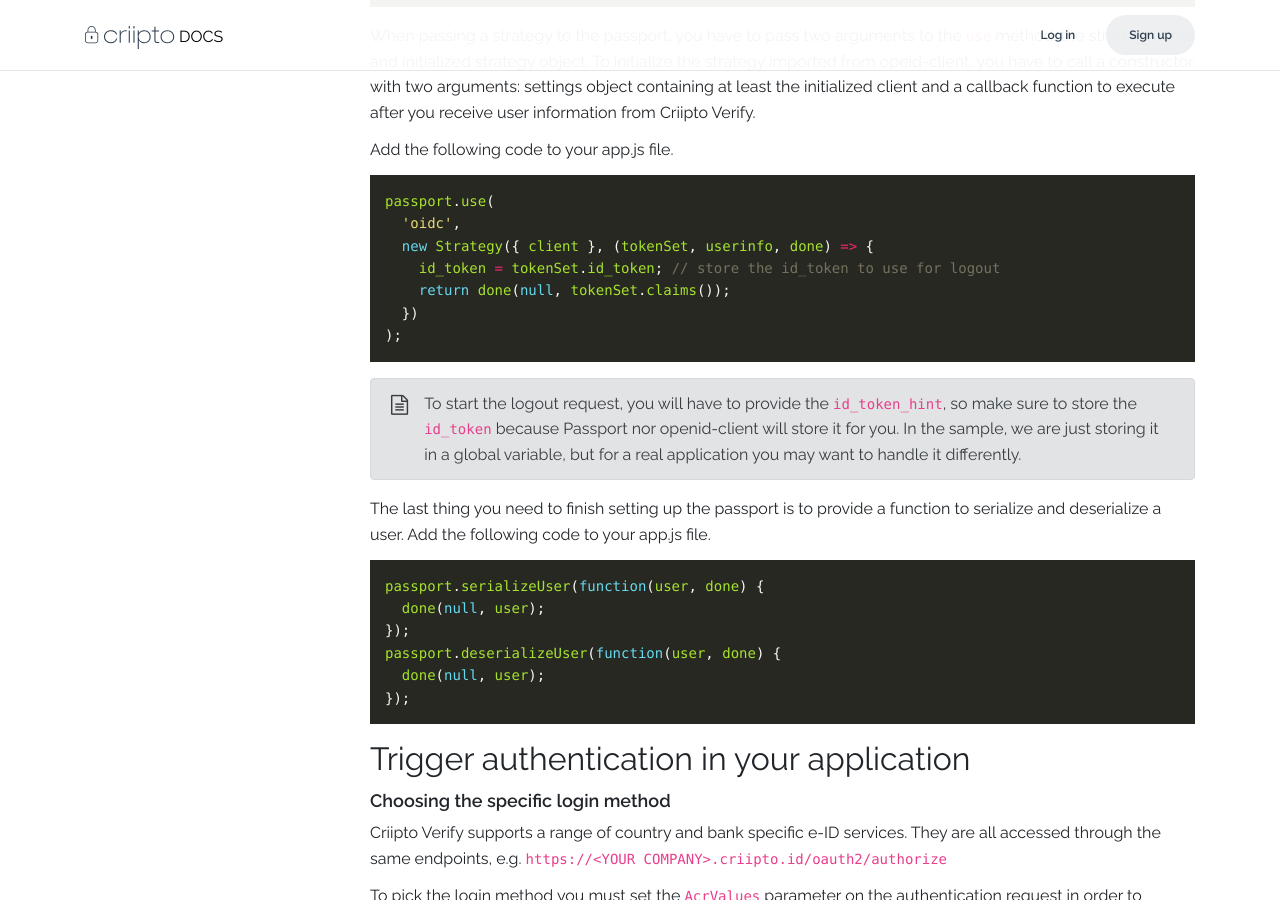
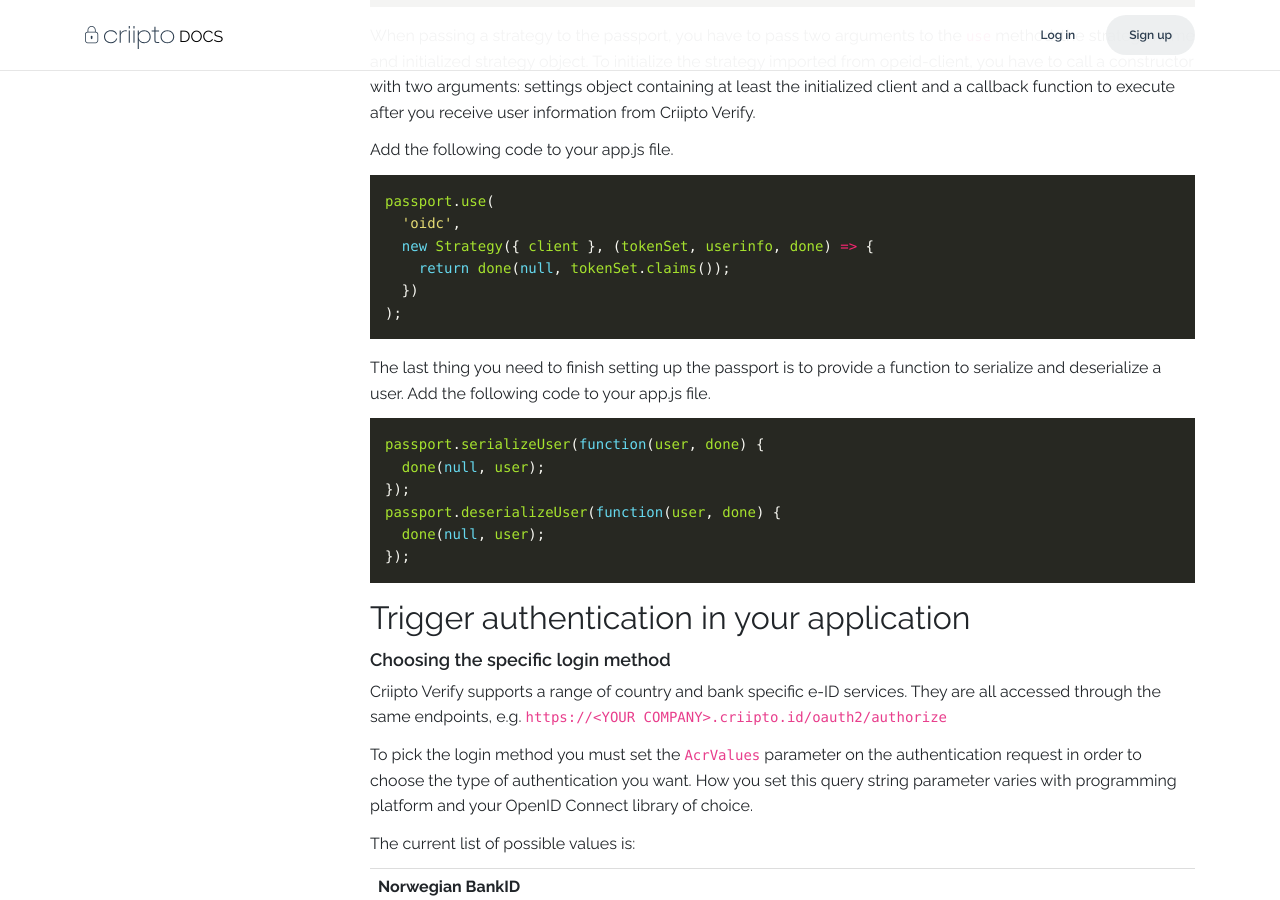
Before and after one commit to criipto/docs-old, a Jekyll site: the page built from authentication/nodejs.md, in a window 1280 px wide and 900 px high, scrolled down 4784 px. Built offline with Jekyll 4.4.1, drawn with Linux system fonts in a browser that asks for light colours; some of the changed text lies outside the part shown.

Commit message:
Removed id_token_hint for logout

````diff
--- a/authentication/nodejs.md
+++ b/authentication/nodejs.md
@@ -142,17 +142,10 @@ Add the following code to your app.js file.
 passport.use(
   'oidc',
   new Strategy({ client }, (tokenSet, userinfo, done) => {
-    id_token = tokenSet.id_token; // store the id_token to use for logout
     return done(null, tokenSet.claims());
   })
 );
 ```
-
-{% iconnote note %}
-
-To start the logout request, you will have to provide the `id_token_hint`, so make sure to store the `id_token` because Passport nor openid-client will store it for you. In the sample, we are just storing it in a global variable, but for a real application you may want to handle it differently.
-
-{% endiconnote %}
 
 The last thing you need to finish setting up the passport is to provide a function to serialize and deserialize a user. Add the following code to your app.js file.
 
@@ -263,11 +256,11 @@ router.get('/', ensureLoggedIn('/'), (req, res) => {
 
 The logout process consists of two parts: sending the request to Criipto Verify to end the session and clearing the user from the local storage.
 
-First you will have to create a `/logout` route to send the request to Criipto Verify to end the session. You can retrieve the logout redirect URL from the client by calling `endSessionUrl` method and passing an object with `id_token_hint` property as an argument.
+First you will have to create a `/logout` route to send the request to Criipto Verify to end the session. You can retrieve the logout redirect URL from the client by calling `endSessionUrl` method.
 
 ``` javascript
 app.get('/logout', (req, res) => {
-  res.redirect(client.endSessionUrl({ id_token_hint: id_token }));
+  res.redirect(client.endSessionUrl());
 });
 ```
 
````
